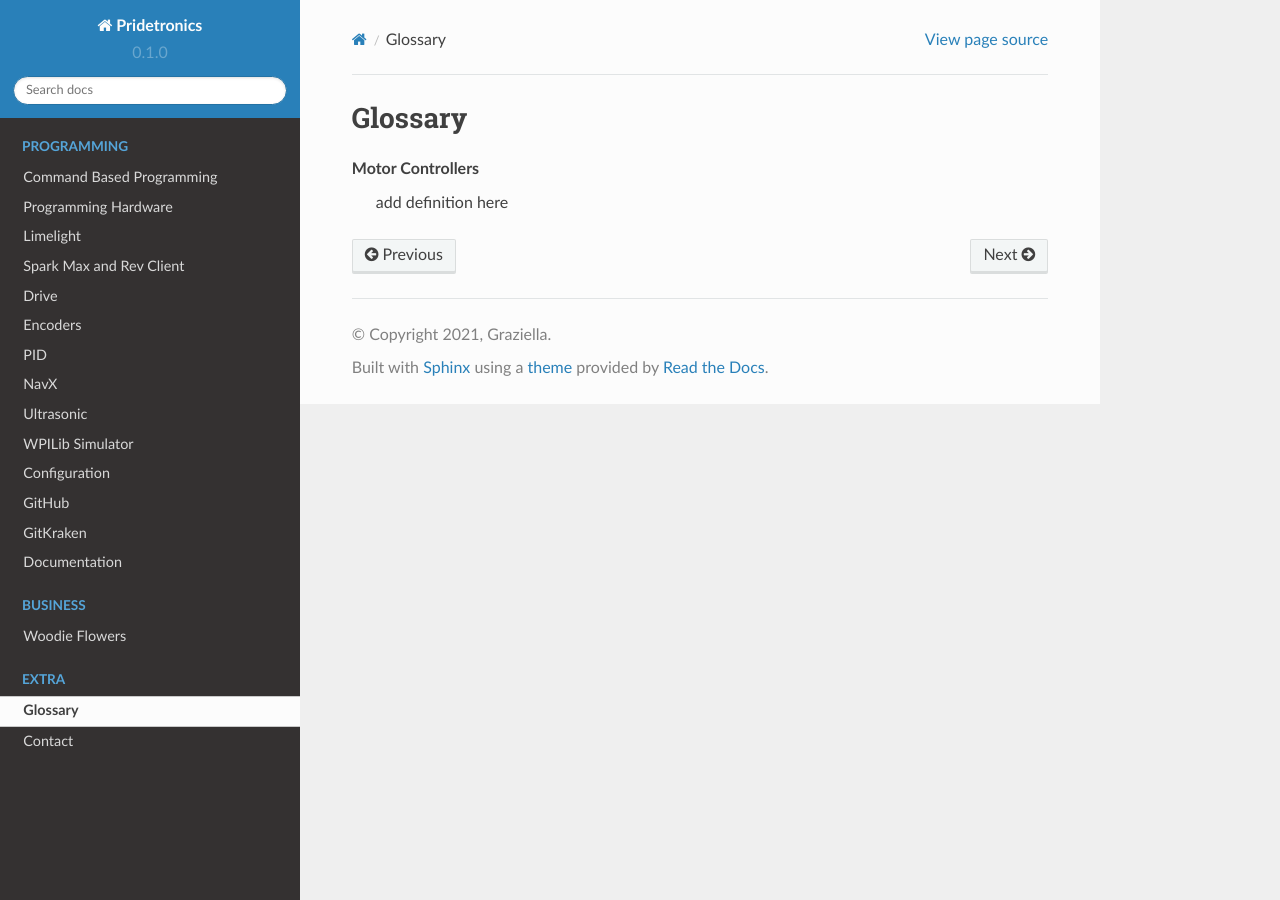
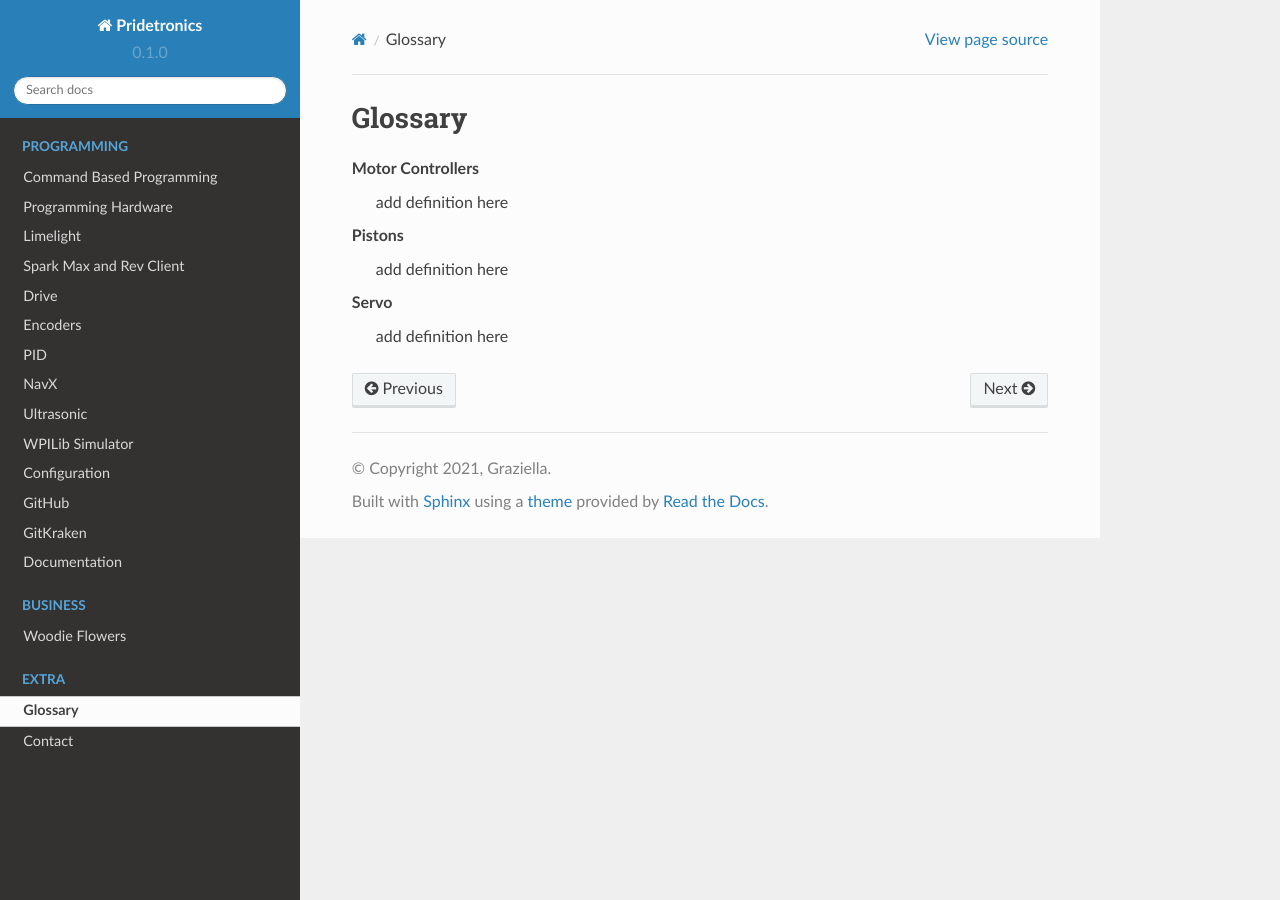
Before and after one commit to KaterinaDeeter/3853-Documentation, a Sphinx documentation site: the page built from docs/source/glossary.rst, in a window 1280 px wide. Built offline with Sphinx 7.4.7 and the Read the Docs theme 2.0.0, drawn with Linux system fonts in a browser that asks for light colours.

Commit message:
Added new terms to glossary (will link in a sec)

```diff
--- a/docs/source/glossary.rst
+++ b/docs/source/glossary.rst
@@ -4,3 +4,9 @@ Glossary
 
   Motor Controllers
     add definition here
+
+  Pistons
+    add definition here
+
+  Servo
+    add definition here
```
